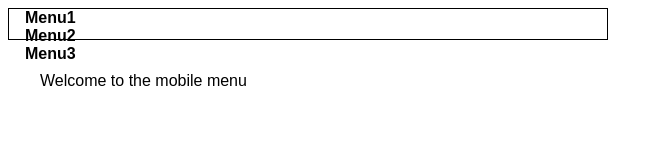
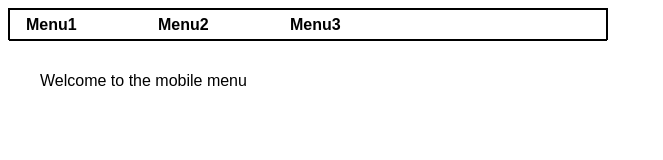
Before and after one commit to jannhama/mobile-menu, a website: page index.html in a window 1280 px wide. Shown: the whole page, without its empty margins (0-663 px from the left). Drawn offline with Linux system fonts and the light colour scheme.

Commit message:
Fixed id name change issue

```diff
--- a/style.css
+++ b/style.css
@@ -73,7 +73,7 @@ body {
 
 /* These are for tablets and desktops */
 @media screen and (min-width: 768px) {
-  #mm-container, .menu-container {
+  #mmid, .menu-container {
     border: 1px solid #000000;
     box-sizing: border-box;
     display: flex;
```
